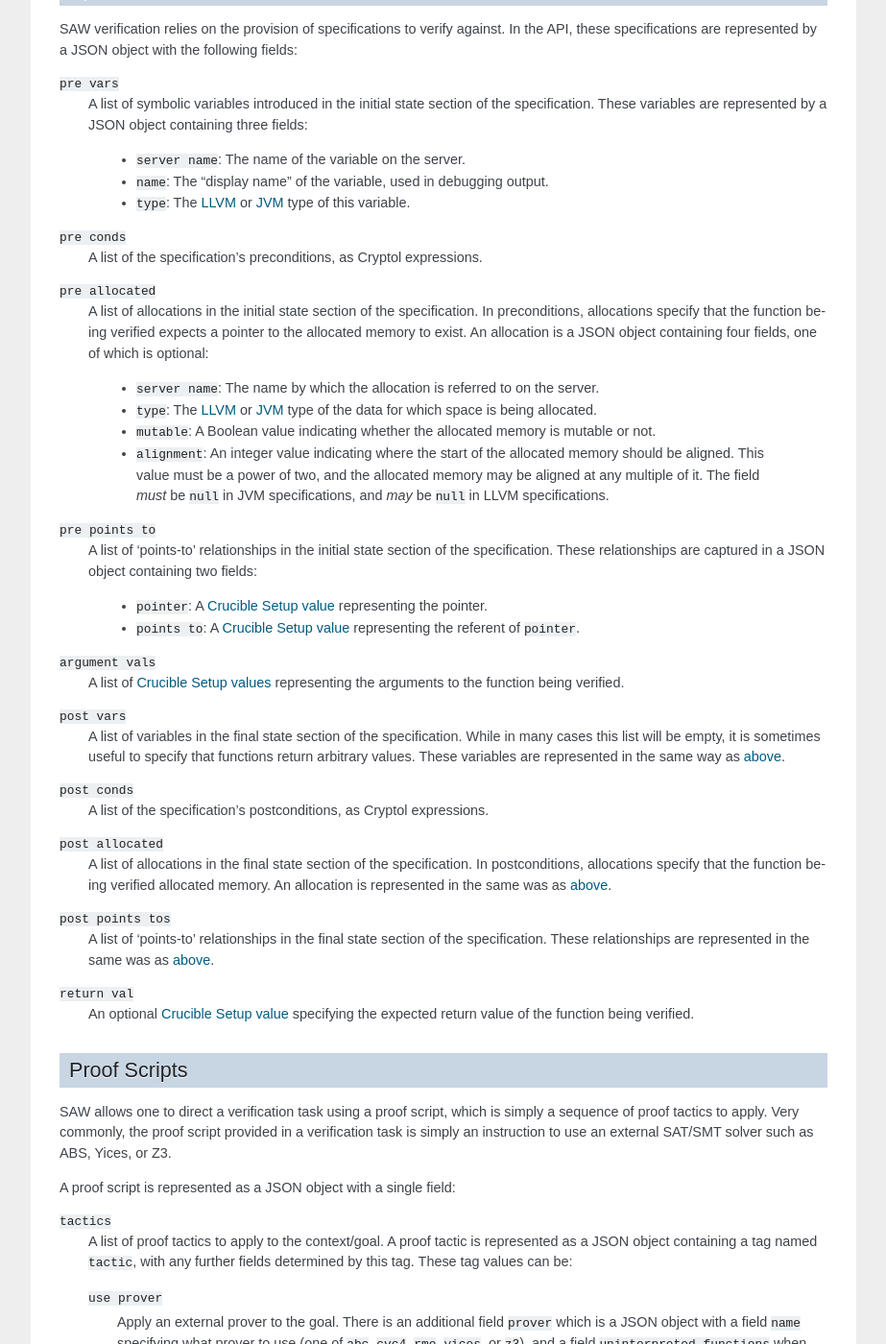
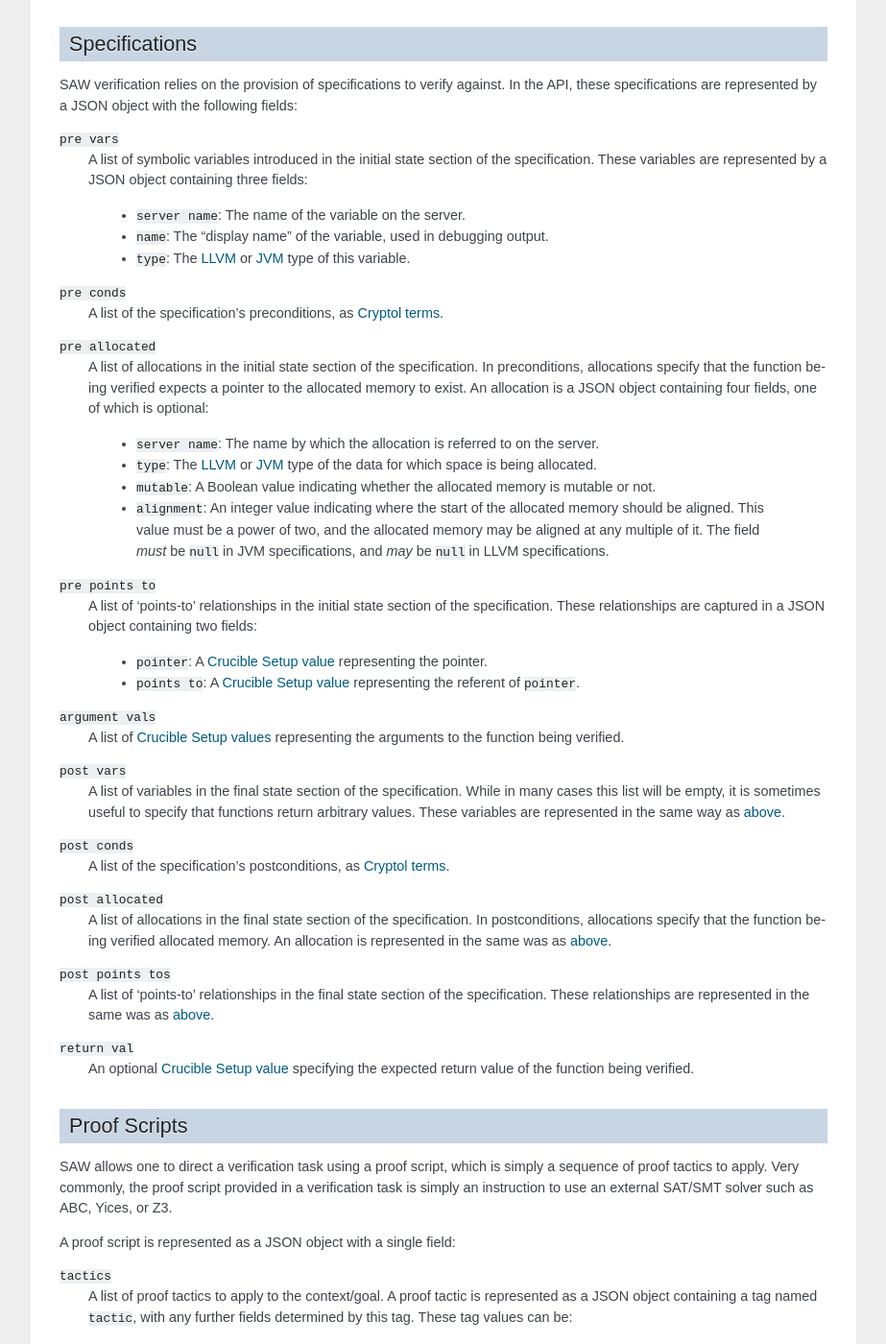
Before and after one commit to GaloisInc/argo, a Sphinx documentation site: the page built from docs/SAW.rst, in a window 1280 px wide and 1400 px high, scrolled down 2953 px. Shown: the whole window at 96% size, without its empty margins (198-1121 px from the left). Built offline with Sphinx 7.4.7, drawn with Linux system fonts in a browser that asks for light colours; some of the changed text lies outside the part shown.

Commit message:
Typo fixes

```diff
--- a/docs/SAW.rst
+++ b/docs/SAW.rst
@@ -186,7 +189,7 @@ these specifications are represented by a JSON object with the following fields:
   - ``type``: The :ref:`LLVM<llvm-types>` or :ref:`JVM<jvm-types>` type of this variable.
 
 ``pre conds``
-  A list of the specification's preconditions, as Cryptol expressions.
+  A list of the specification's preconditions, as :ref:`Cryptol terms<cryptol-json-expression>`.
 
 ``pre allocated``
   A list of allocations in the initial state section of the specification. In preconditions,
@@ -221,7 +224,7 @@ these specifications are represented by a JSON object with the following fields:
   These variables are represented in the same way as :ref:`above<contract-vars>`.
 
 ``post conds``
-  A list of the specification's postconditions, as Cryptol expressions.
+  A list of the specification's postconditions, as :ref:`Cryptol terms<cryptol-json-expression>`.
 
 ``post allocated``
   A list of allocations in the final state section of the specification. In postconditions,
@@ -243,7 +246,7 @@ Proof Scripts
 
 SAW allows one to direct a verification task using a proof script, which is simply a sequence of proof
 tactics to apply. Very commonly, the proof script provided in a verification task is simply an instruction
-to use an external SAT/SMT solver such as ABS, Yices, or Z3.
+to use an external SAT/SMT solver such as ABC, Yices, or Z3.
 
 A proof script is represented as a JSON object with a single field:
 
```
Also changed, not shown: other parts of docs/SAW.rst (+9 -6 lines).
